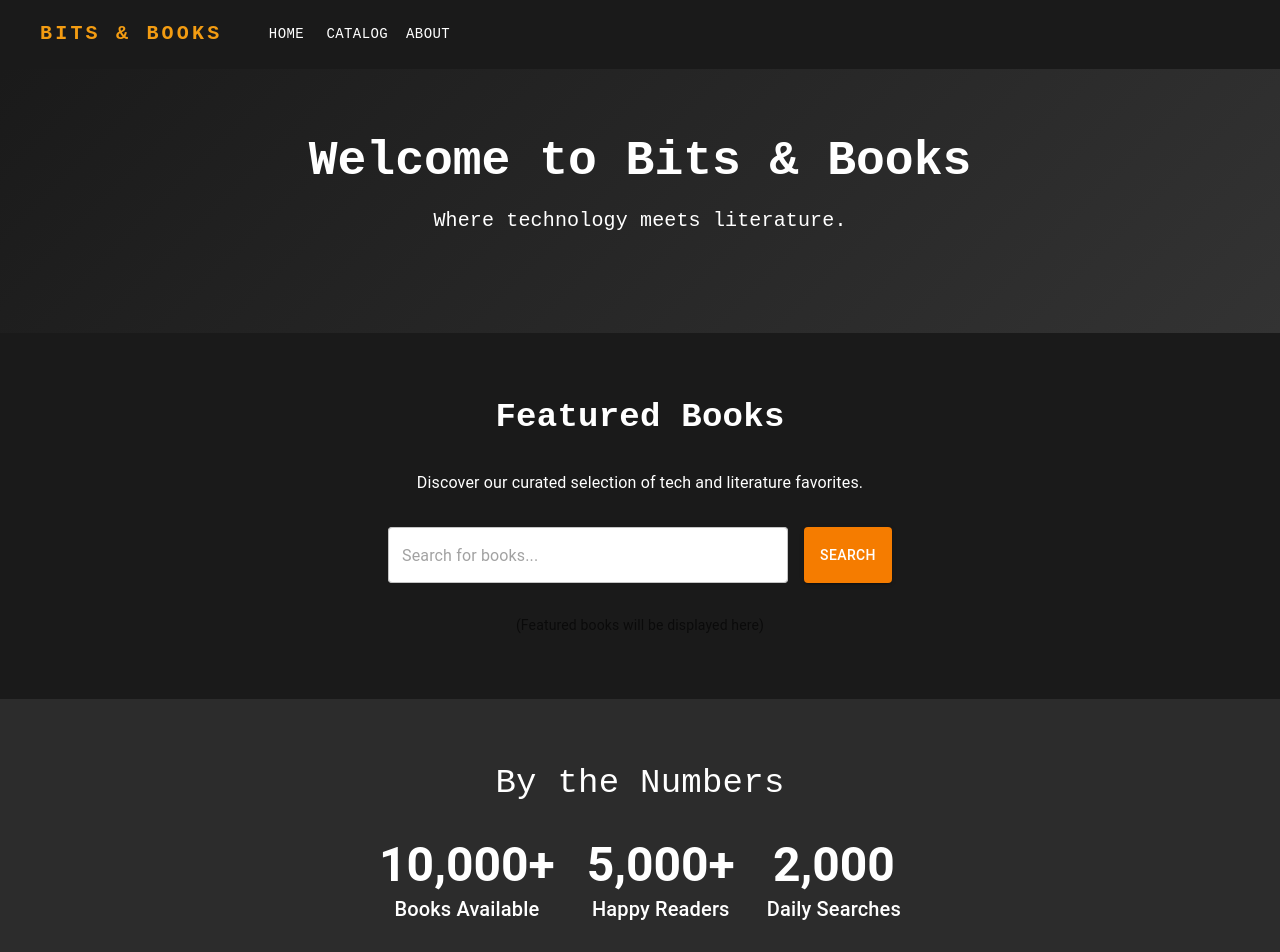
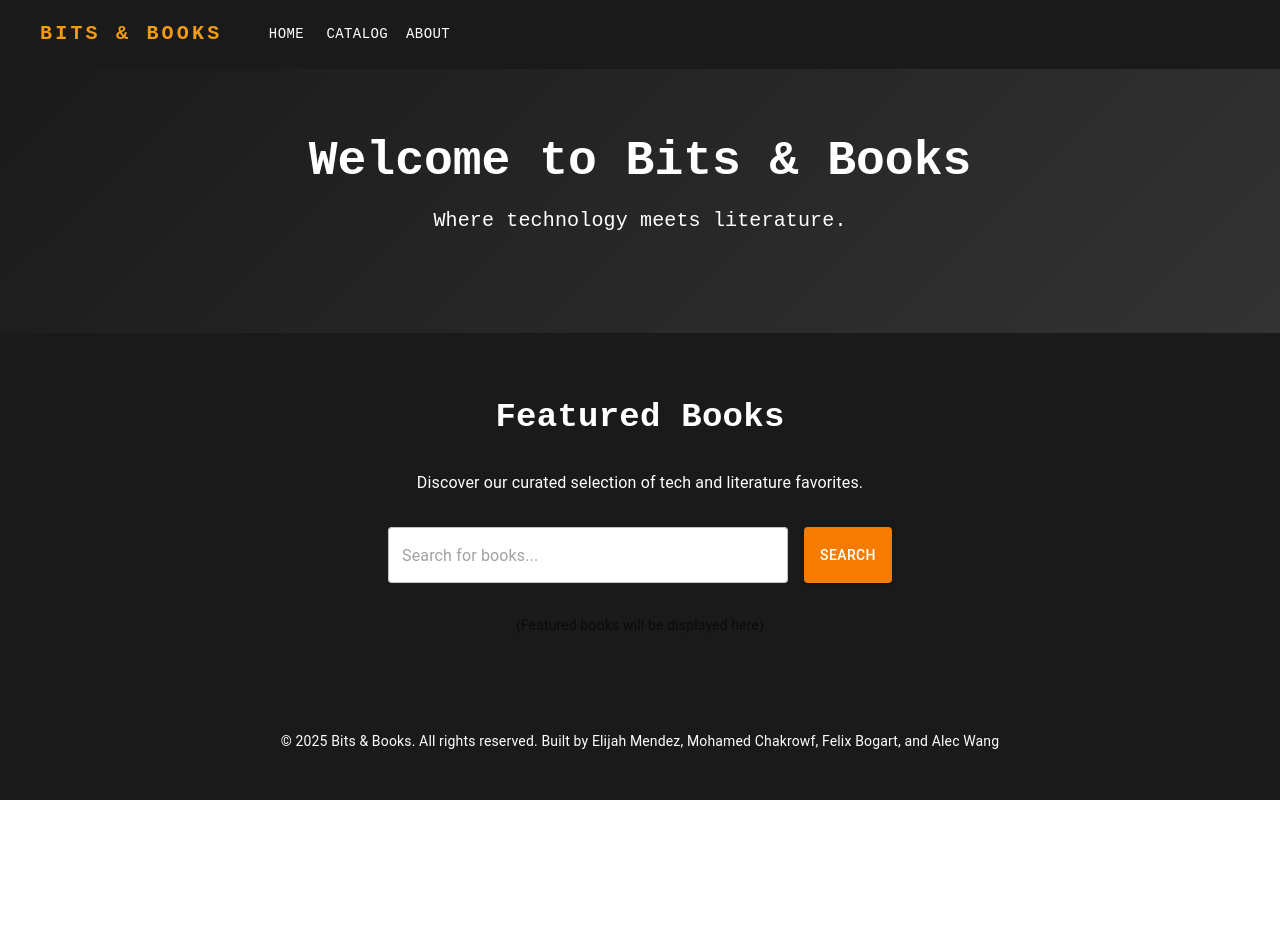
Before and after one commit to elijahmendezcs/bitsnbooks2, a React (Vite) app in the folder frontend/: page / in a window 1280 px wide. Shown: the top 952 px of the page. After the commit the page ends 800 px from the top, so only its background shows below. Built offline with nearby package versions, Linux system fonts and the light colour scheme; some icons are missing.

Commit message:
added our names to frontend for credit :)

```diff
--- a/frontend/src/pages/LandingPage.jsx
+++ b/frontend/src/pages/LandingPage.jsx
@@ -131,12 +131,12 @@ function LandingPage() {
         )}
       </Container>
 
-      <StatsSection />
-
       <Box sx={{ backgroundColor: "#1a1a1a", color: "#fff", py: 4 }}>
         <Container maxWidth="lg">
           <Typography variant="body2" sx={{ textAlign: "center" }}>
             © {new Date().getFullYear()} Bits & Books. All rights reserved.
+            Built by Elijah Mendez, Mohamed Chakrowf, Felix Bogart, and Alec
+            Wang
           </Typography>
         </Container>
       </Box>
```
